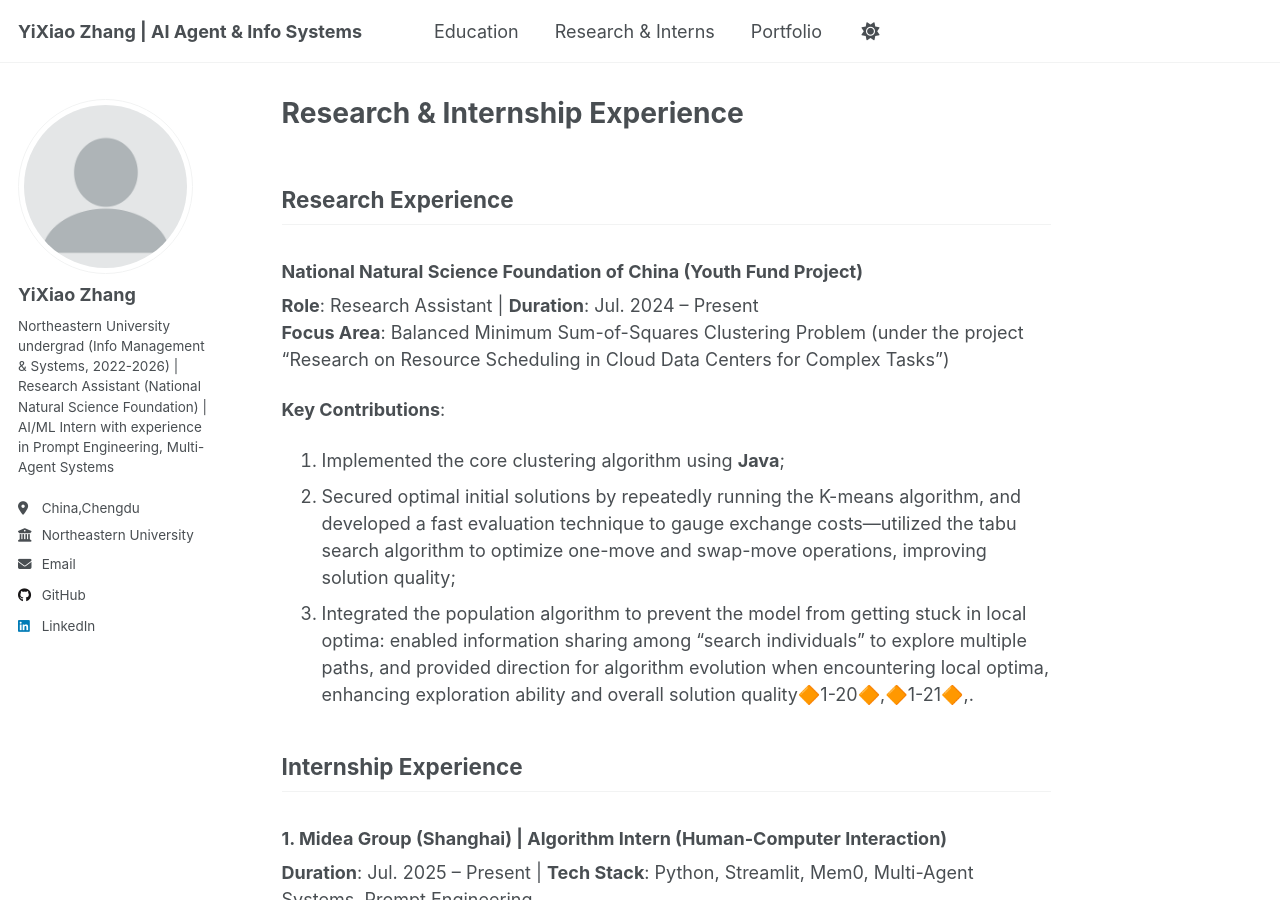
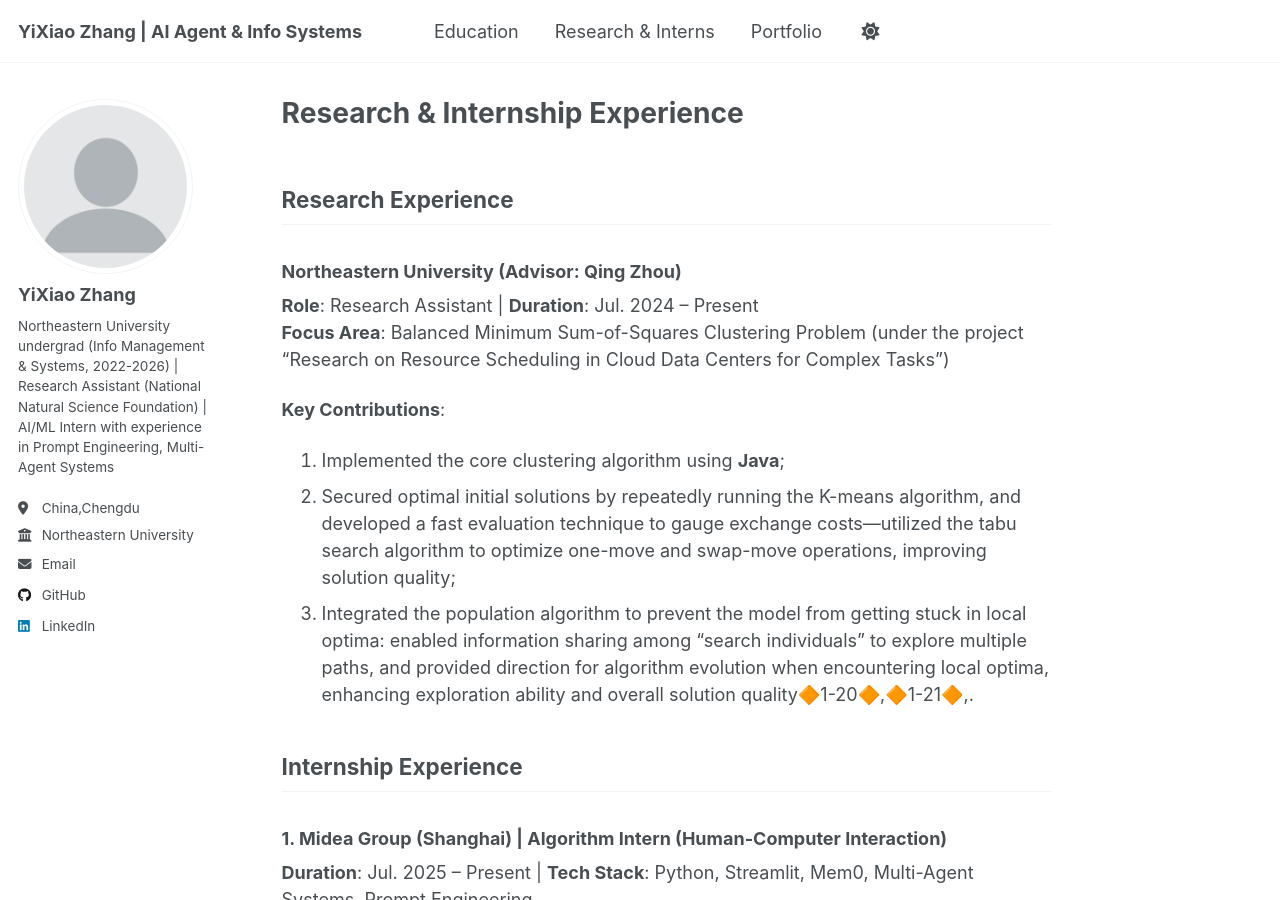
Before and after one commit to kiko022/kiko022.github.io, a Jekyll site: the page built from _pages/research_interns.md, in a window 1280 px wide and 900 px high. Built offline with Jekyll 4.4.1, drawn with Linux system fonts in a browser that asks for light colours; a script that is not in the unit is left out.

Commit message:
Update research_interns.md

```diff
--- a/_pages/research_interns.md
+++ b/_pages/research_interns.md
@@ -6,7 +6,7 @@ layout: single
 ---
 
 ## Research Experience
-### National Natural Science Foundation of China (Youth Fund Project)
+### Northeastern University (Advisor: Qing Zhou)
 **Role**: Research Assistant | **Duration**: Jul. 2024 – Present
 **Focus Area**: Balanced Minimum Sum-of-Squares Clustering Problem (under the project "Research on Resource Scheduling in Cloud Data Centers for Complex Tasks")
 
```
